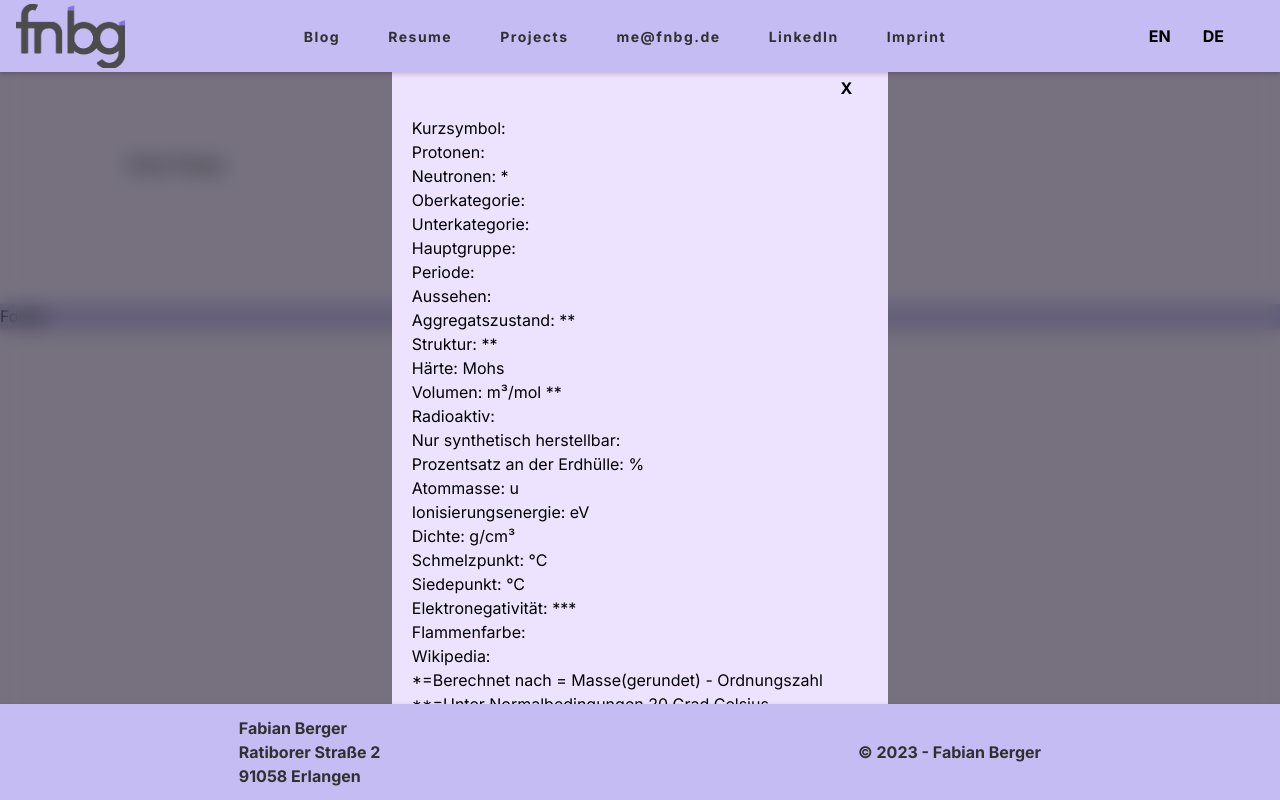
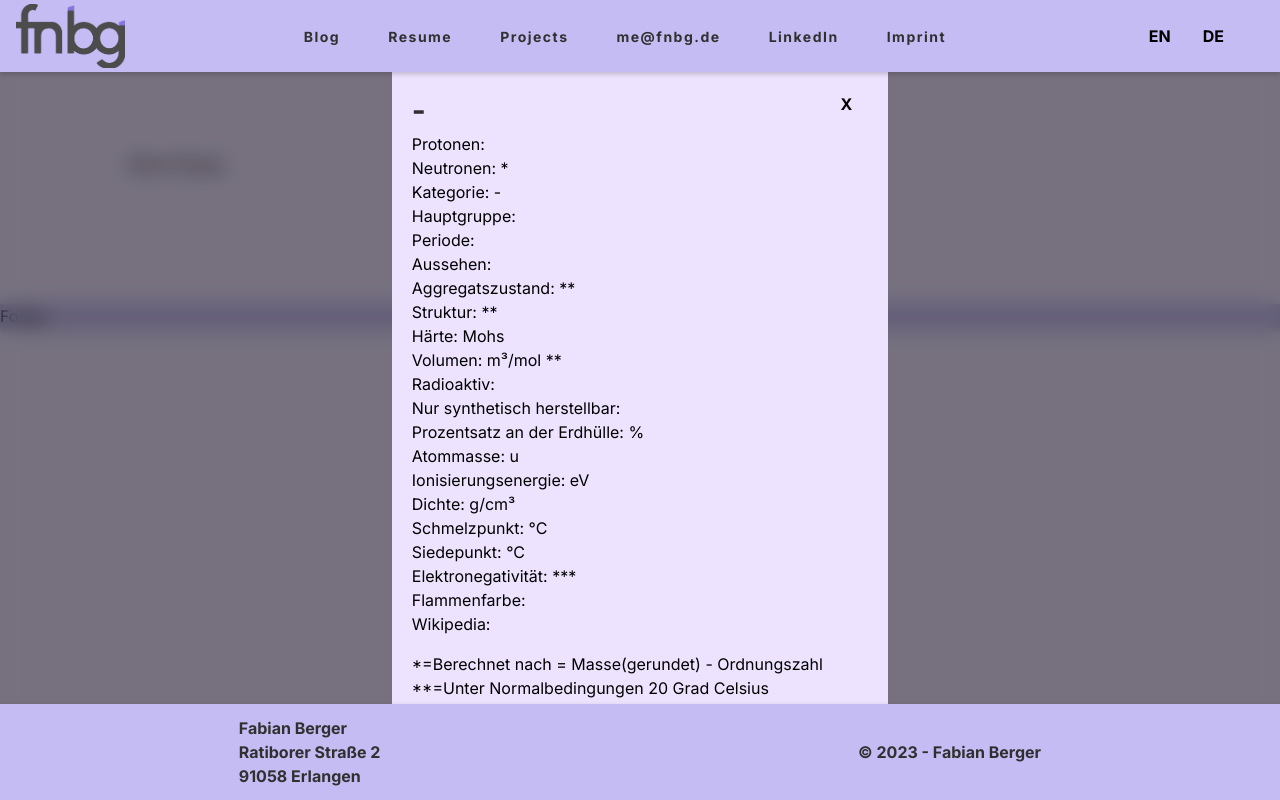
Before and after one commit to BambiMC/Matics, a Next.js app: page /test in a window 1280 px wide. Both pictures are taken after a click on the button "Show Popup". Built offline with nearby package versions, Linux system fonts and the light colour scheme.

Commit message:
Small UX changes on ElementPopUp

```diff
--- a/app/components/ElementPopUp/ElementPopUp.tsx
+++ b/app/components/ElementPopUp/ElementPopUp.tsx
@@ -22,14 +22,12 @@ const ElementPopUp: React.FC<PopUpProps> = ({ onClose, elementData }) => {
         <div className={styles.blurred} onClick={onClose}>
             <div className={`text-xs md:text-base 2xl:text-xl font-normal ${styles.popup}`} onClick={handleOverlayClick}>
                 <div className='flex header-row justify-between'>
-                    <p className='font-bold pt-4 text-3xl text-fnbg-orange'>{elementData ? elementData.name : ''}</p>
+                    <p className='font-bold pt-4 text-3xl text-fnbg-orange'>{elementData ? elementData.name : ''} - {elementData ? elementData.kurzsymbol : ''}</p>
                     <Button onClick={onClose}>X</Button>
                 </div>
-                <p className='element-text'>Kurzsymbol: {elementData ? elementData.kurzsymbol : ''}</p>
                 <p className='element-text'>Protonen: {elementData ? elementData.protonen : ''}</p>
                 <p className='element-text'>Neutronen: {elementData ? elementData.neutronen : ''} *</p>
-                <p className='element-text'>Oberkategorie: {elementData ? elementData.oberkategorie : ''}</p>
-                <p className='element-text'>Unterkategorie: {elementData ? elementData.unterkategorie : ''}</p>
+                <p className='element-text'>Kategorie: {elementData ? elementData.oberkategorie : ''} - {elementData ? elementData.unterkategorie : ''}</p>
                 <p className='element-text'>Hauptgruppe: {elementData ? elementData.hauptgruppe : ''}</p>
                 <p className='element-text'>Periode: {elementData ? elementData.periode : ''}</p>
                 <p className='element-text'>Aussehen: {elementData ? elementData.aussehen : ''}</p>
@@ -51,7 +49,7 @@ const ElementPopUp: React.FC<PopUpProps> = ({ onClose, elementData }) => {
                     <p className='element-text'>Wikipedia:</p>
                     <Link className='ml-3' href={elementData ? elementData.wikipedia : ''} target="_blank">{elementData ? elementData.wikipedia : ''}</Link>
                 </div>
-                <p className='element-text'>*=Berechnet nach = Masse(gerundet) - Ordnungszahl</p>
+                <p className='element-text pt-4'>*=Berechnet nach = Masse(gerundet) - Ordnungszahl</p>
                 <p className='element-text'>**=Unter Normalbedingungen 20 Grad Celsius</p>
                 <p className='element-text'>***=Nach der Pauling-Skala, alternativ nach Allred-Rochow</p>
 
```
